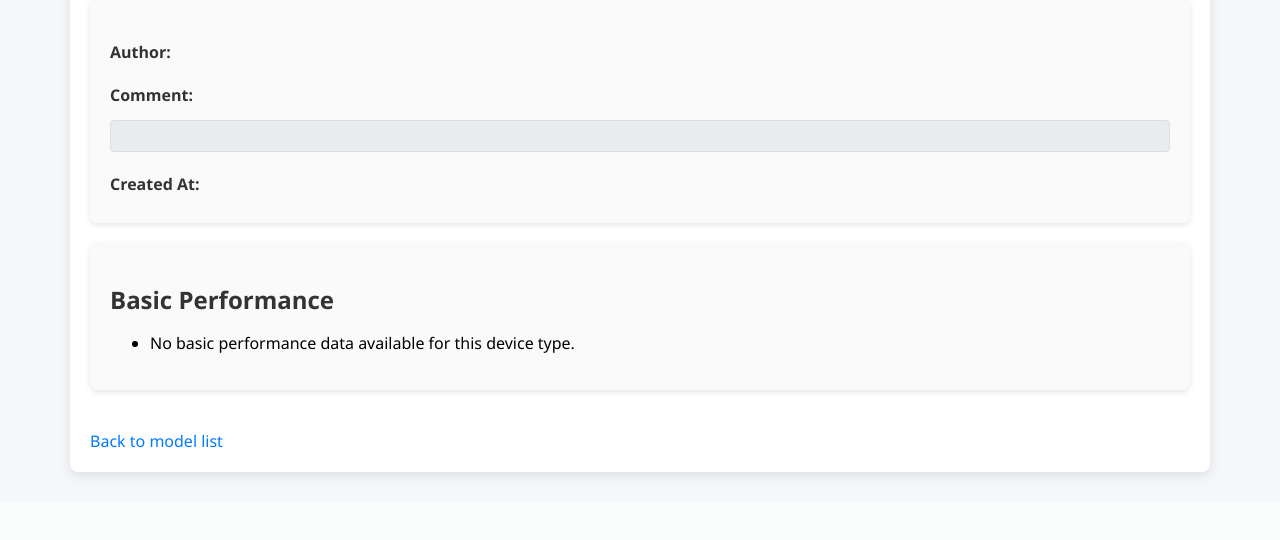
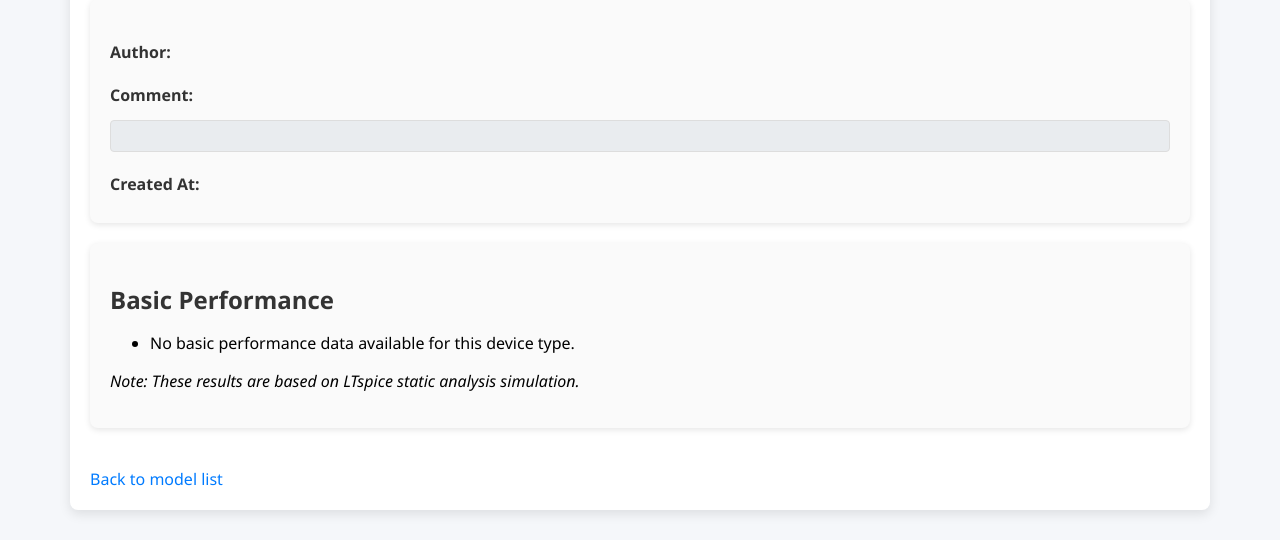
Before and after one commit to hotstaff/spice_model_manager, a Flask app: template templates/model_detail.html in a window 1280 px wide. Shown: the part 466-1006 px from the top of the page. Before the commit the page ends 946 px from the top, so only its background shows below. Run offline with Flask 3, Linux system fonts and the light colour scheme; the template is opened without the code that fills it, so the values that code supplies are empty; parts of the project's set-up code (start-up, migrations or seed data) failed here and were passed over.

Commit message:
modified:   templates/model_detail.html

```diff
--- a/templates/model_detail.html
+++ b/templates/model_detail.html
@@ -245,6 +245,7 @@
                     <li>No basic performance data available for this device type.</li>
                 {% endif %}
             </ul>
+            <p><em>Note: These results are based on LTspice static analysis simulation.</em></p>
         </div>
 
 
```
